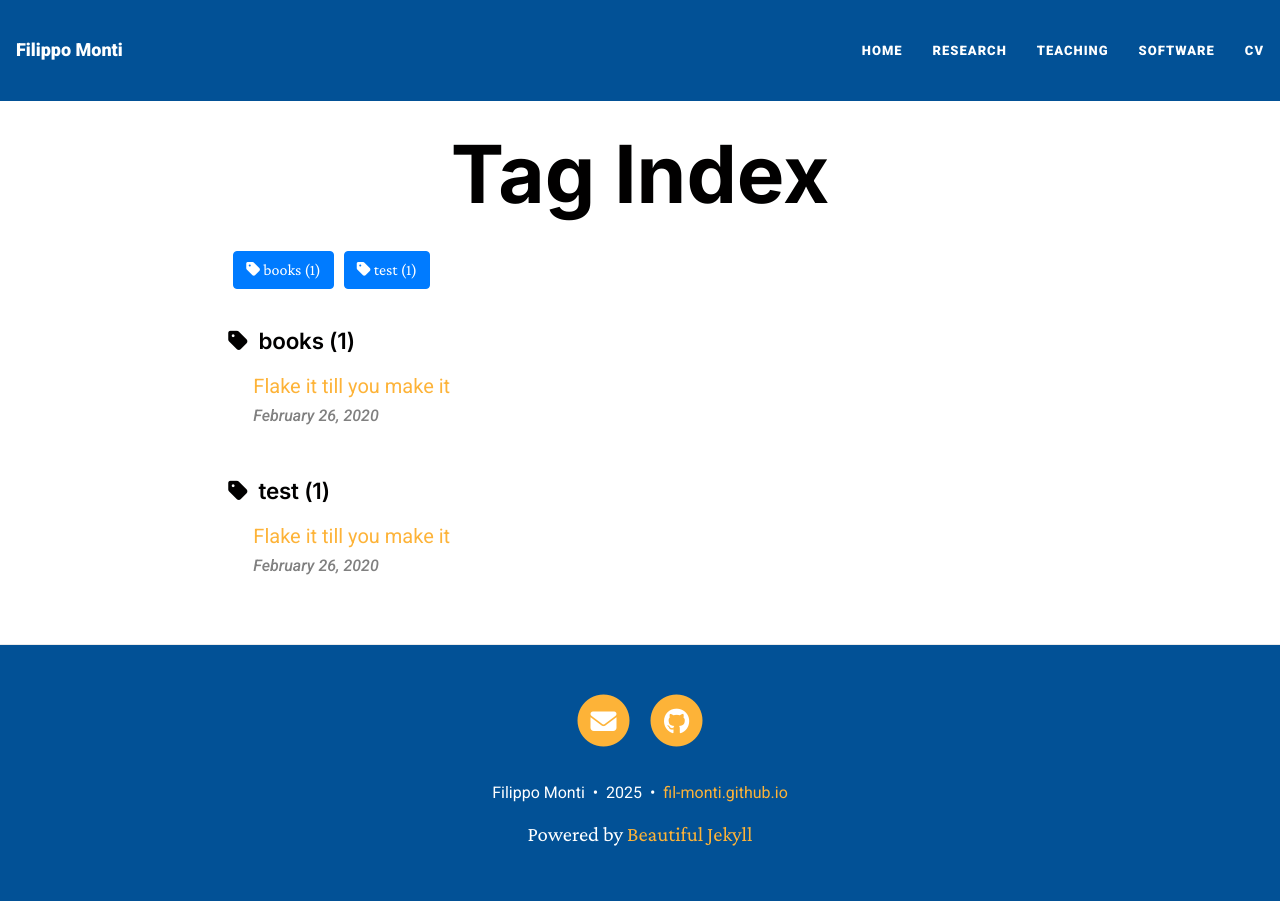
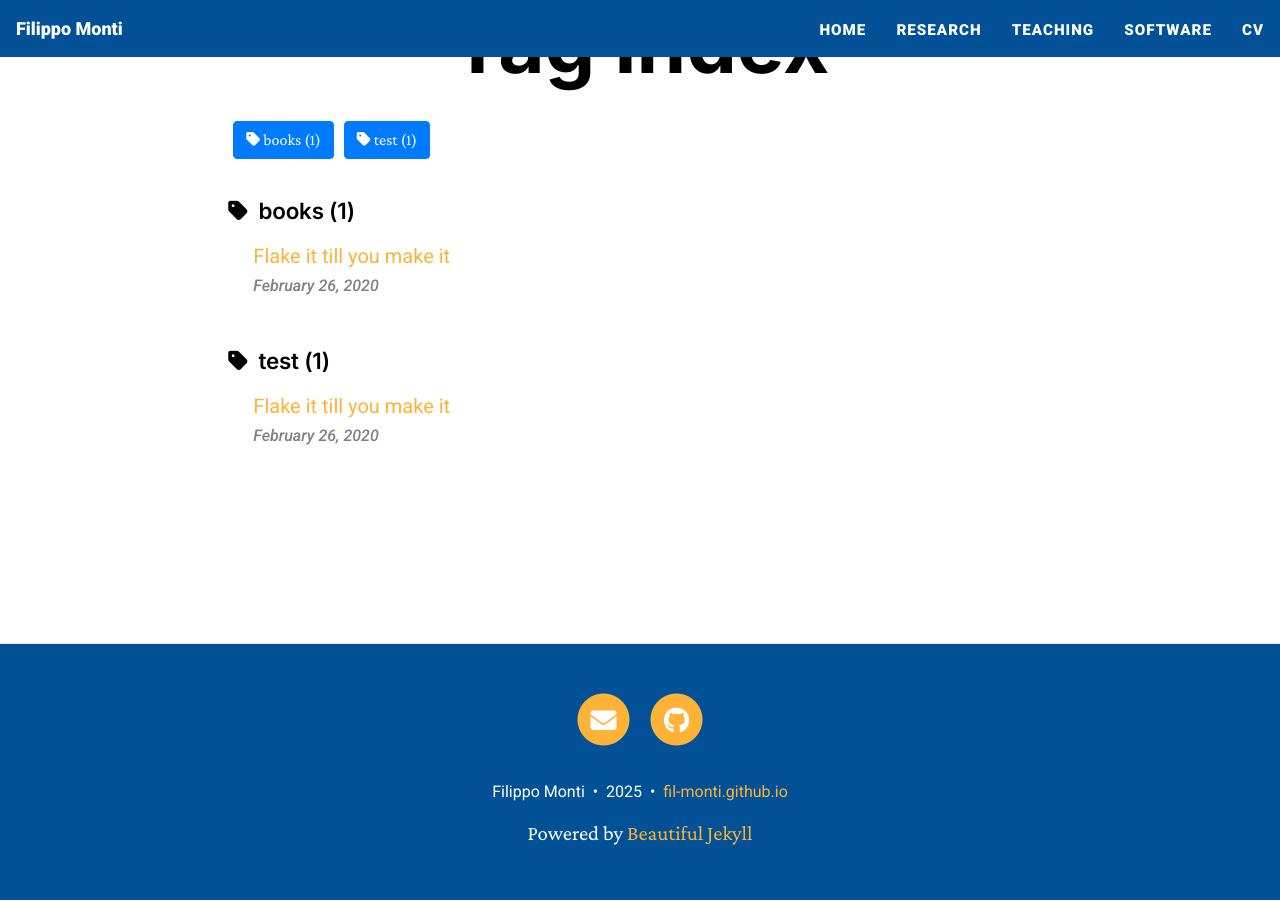
Before and after one commit to fil-monti/fil-monti.github.io, a Jekyll site: the page built from tags.html, in a window 1280 px wide. Built offline with Jekyll 4.4.1, drawn with Linux system fonts in a browser that asks for light colours; nearby versions of some CDN libraries.

Commit message:
deleting redundant code

```diff
--- a/assets/css/custom.css
+++ b/assets/css/custom.css
@@ -67,26 +67,6 @@
 
 
 /*****************************************************************/
-/* --- Section headings & body --- */
-h2 {
-    font-size: 1.4rem;
-    margin-top: 3rem;
-    margin-bottom: 1rem;
-    font-weight: 600;
-    letter-spacing: -0.01em;
-}
-
-p, li {
-    font-size: 1rem;
-    line-height: 1.6;
-    color: #222;
-}
-
-/* This adds colors to ul bullets */
-ul { padding-left: 1.2em; }
-ul li { margin-bottom: 0.4rem; }
-ul li::marker { color: #00509e; }
-
 
 /* --- Projects section and sub-section: just the title look --- */
 h2 {
@@ -183,6 +163,43 @@
     flex-shrink: 0;
 }
 
+
+
+
 .container-md {
     max-width: 1400px;
 }
+
+
+
+/* Make the top blue navbar thinner */
+.navbar,
+.navbar-default,
+.navbar-fixed-top {
+    padding-top: 0.3rem !important;   /* decrease from default ~1rem */
+    padding-bottom: 0.3rem !important;
+    min-height: 48px !important;      /* ensure clickable area remains usable */
+}
+
+/* Optional: adjust link spacing inside the navbar */
+.navbar-nav > li > a {
+    padding-top: 0.2rem !important;
+    padding-bottom: 0.2rem !important;
+    font-size: 0.95rem;               /* slightly smaller font for compact look */
+}
+
+/* Remove unwanted white gap below navbar */
+.navbar,
+.navbar-default,
+.navbar-fixed-top {
+    margin-bottom: 0 !important;    /* gets rid of white bar below */
+    border-bottom: none !important; /* prevents any thin border */
+    box-shadow: none !important;    /* removes subtle theme shadows if any */
+}
+
+/* Ensure hero image sits flush with the navbar */
+.intro-header,
+.page-header {
+    margin-top: 0 !important;
+    padding-top: 0 !important;
+}
```
